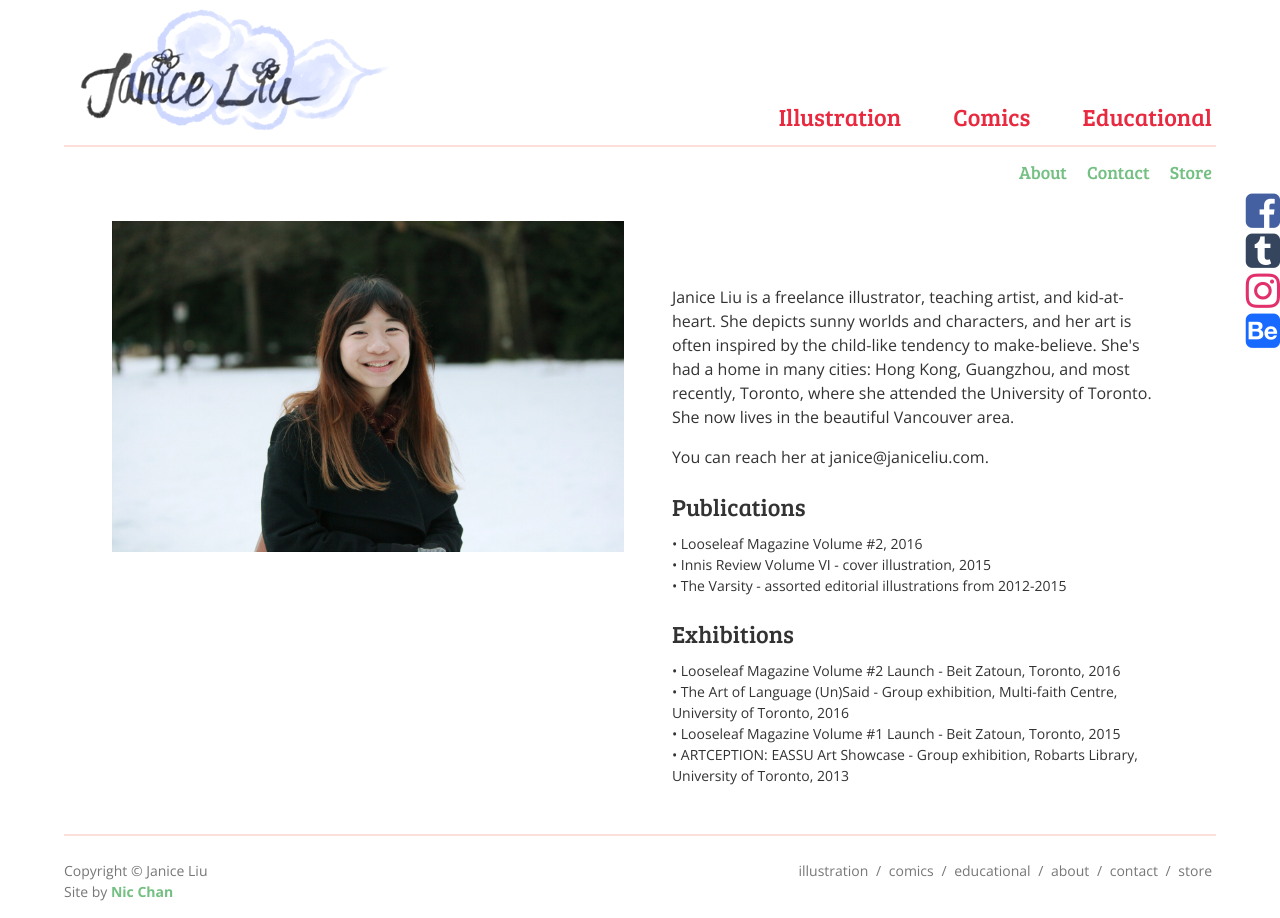
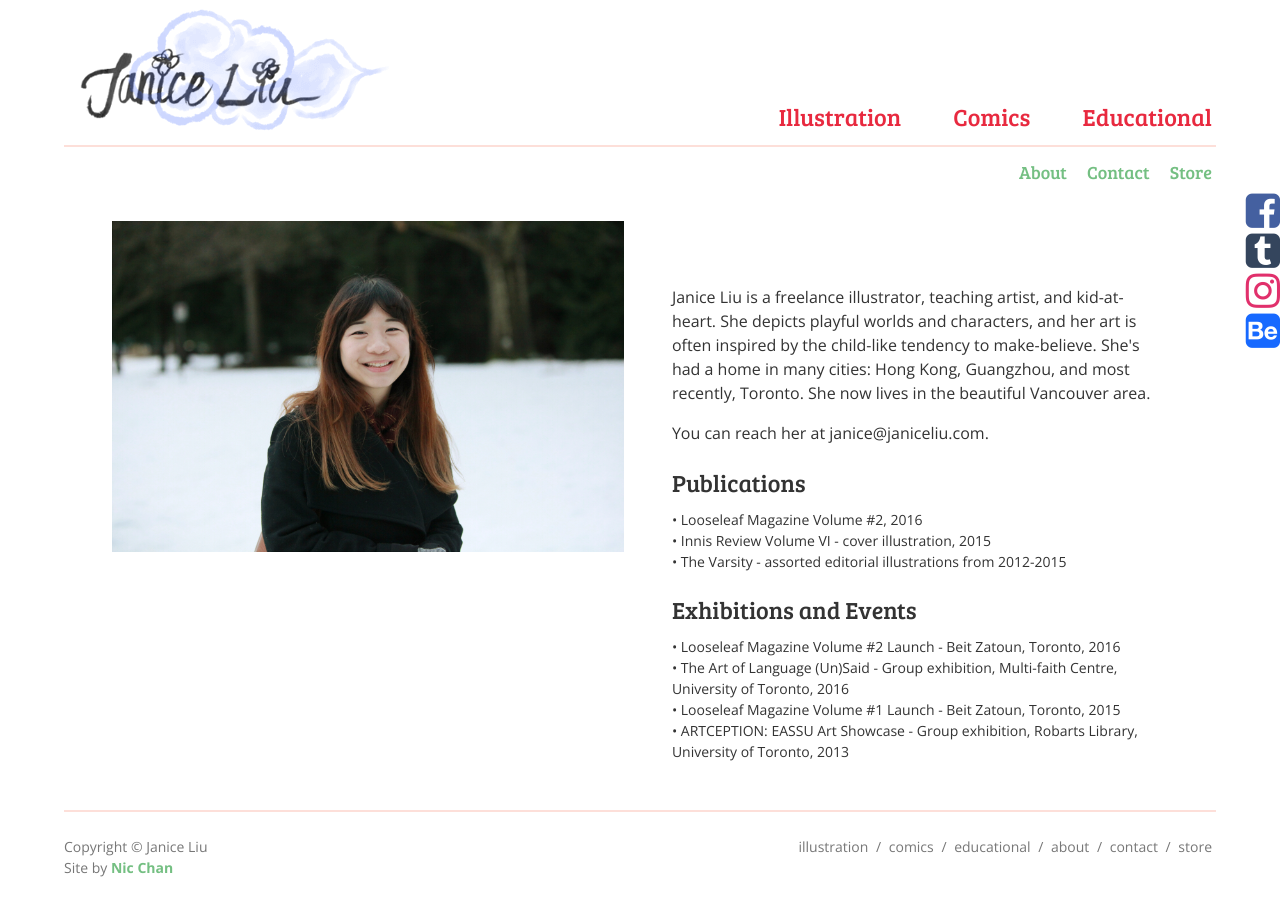
Before and after one commit to flutterdoodle/flutterdoodle.github.io, a Jekyll site: the page built from about.html, in a window 1280 px wide. Built offline with Jekyll 4.4.1, drawn with Linux system fonts in a browser that asks for light colours; nearby versions of some CDN libraries.

Commit message:
Update about.html

```diff
--- a/about.html
+++ b/about.html
@@ -5,7 +5,7 @@ title: About
 img: /img/site/IMG_1878_s.jpg
 ---
 
-<p>Janice Liu is a freelance illustrator, teaching artist, and kid-at-heart. She depicts sunny worlds and characters, and her art is often inspired by the child-like tendency to make-believe. She's had a home in many cities: Hong Kong, Guangzhou, and most recently, Toronto, where she attended the University of Toronto. She now lives in the beautiful Vancouver area.</p>
+<p>Janice Liu is a freelance illustrator, teaching artist, and kid-at-heart. She depicts playful worlds and characters, and her art is often inspired by the child-like tendency to make-believe. She's had a home in many cities: Hong Kong, Guangzhou, and most recently, Toronto. She now lives in the beautiful Vancouver area.</p>
 
 <p>You can reach her at janice@janiceliu.com.</p>
 
@@ -15,7 +15,7 @@ img: /img/site/IMG_1878_s.jpg
     <li>&bull; Innis Review Volume VI - cover illustration, 2015</li>
     <li>&bull; The Varsity - assorted editorial illustrations from 2012-2015</li>
 </ul>
-<h2>Exhibitions</h2>
+<h2>Exhibitions and Events</h2>
 <ul>
     <li>&bull; Looseleaf Magazine Volume #2 Launch - Beit Zatoun, Toronto, 2016</li>
     <li>&bull; The Art of Language (Un)Said - Group exhibition, Multi-faith Centre, University of Toronto, 2016</li>
```
